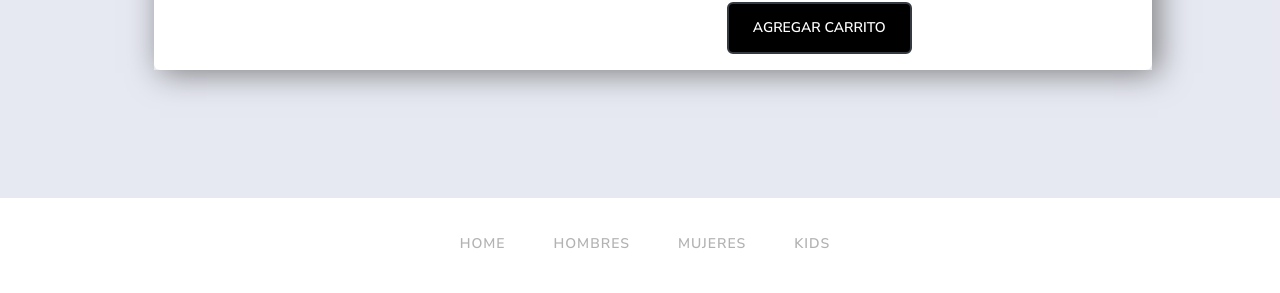
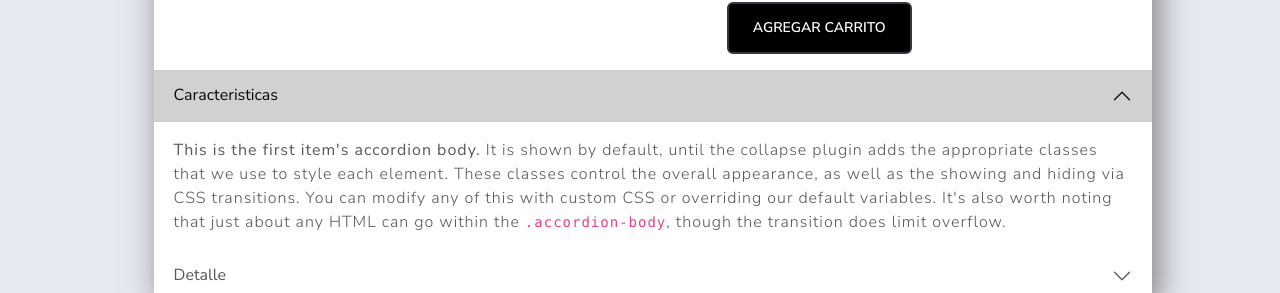
Before and after one commit to gonzal86/Ecommerce-react, a React (Create React App) app: page /detalle/1 in a window 1280 px wide. Shown: the part 643-936 px from the top of the page. Built offline with nearby package versions, Linux system fonts and the light colour scheme; the HTML template or start-up script is replaced by a standard one.

Commit message:
agregando context

```diff
--- a/src/App.js
+++ b/src/App.js
@@ -7,24 +7,27 @@ import ItemDetailContainer from './components/ItemDetailContainer/ItemDetailCont
 import Home from './components/Home/Home';
 import ItemListContainer from './components/ItemListContainer/ItemListContainer';
 import Footer from './components/Footer/Footer';
-import Cartcompra from './components/Cart/Cartcompra';
+import CartView from './components/Cart/CartView';
+import { CartProvider } from './components/Cart/CartContext';
 
 
 function App() {
   return (
+    <CartProvider>
       <BrowserRouter>
         <div className="App">
           <NavBar />
           <Routes>
             <Route path='/' element={<Navigate to="/Home" />} />
             <Route path='/home' element={<Home />}></Route>
-          <Route path='/categoria/:categoria' element={<ItemListContainer/>}></Route>
+            <Route path='/categoria/:categoria' element={<ItemListContainer />}></Route>
             <Route path='/detalle/:id' element={<ItemDetailContainer />}></Route>
-          <Route path='/cart/' element={<Cartcompra />}></Route>
+            <Route path='/Cart/' element={<CartView />}></Route>
           </Routes>
-        <Footer/>
+          <Footer />
         </div>
       </BrowserRouter>
+    </CartProvider>
   );
 }
 
--- /dev/null
+++ b/src/components/Cart/CartContext.jsx
@@ -0,0 +1,65 @@
+import React, { useContext, useState } from 'react';
+import { ShopWindow } from 'react-bootstrap-icons';
+
+const CartContext = React.createContext([]);
+
+export const useCartContext = () => useContext(CartContext)
+
+export const CartProvider = ({ children }) => {
+    /*Logica del carrito de compras*/
+
+    const [cart, setCart] = useState([]);
+
+    /*Funcion para limpiar el carrito */
+    const clearCart = () => {
+        setCart = [];
+    }
+
+    /*Agregar elementos al carrito (verifico si el elemento existe: si existe modifico valores, sino lo agrego al array)*/
+    const addToCart = (item, quantity) => {
+        /*     if (isInCart(item.id)) {
+                setCart(cart.map(product => {
+                    return product.id === item.id ? { ...product, quantity: product.quantity + quantity } : product
+                }));
+                console.log("actualizo");
+                console.log({ cart });
+            }
+            else {
+                setCart([...cart, { item: item, quantity: quantity }])
+                console.log(isInCart(item.id));
+                console.log("Nuevo");
+                console.log(cart);
+            }
+        } */
+
+        if (cart.length === 0) {
+            setCart([...cart, { item: item, quantity: quantity }])
+        } else {
+            const findICart = cart.find(producto => producto.id === item.id)
+            if (findICart) {
+                findICart.quantity = findICart.quantity + quantity
+                setCart([...cart])
+            } else {
+                setCart([...cart, { item: item, quantity: quantity }])
+            }
+        }
+
+        console.log(cart)
+    }
+
+
+    const isInCart = (id) => cart.find(product => product.id === id) ? true : false;
+
+    const removeItem = (id) => setCart(cart.filter(product => product.id !== id));
+
+    return (
+        <CartContext.Provider value={{
+            clearCart,
+            addToCart,
+            isInCart,
+            removeItem
+        }}>
+            {children}
+        </CartContext.Provider>
+    )
+}
--- a/src/components/Cart/Cartcompra.jsx
+++ b/src/components/Cart/CartView.jsx
@@ -1,6 +1,6 @@
 import React from 'react';
 
-const Cartcompra = () => {
+const CartView = () => {
     return (
         <div>
             <h1>esta es la cart del sistema</h1>
@@ -8,4 +8,4 @@ const Cartcompra = () => {
     );
 }
 
-export default Cartcompra;
+export default CartView;
--- a/src/components/Counter/itemCount.jsx
+++ b/src/components/Counter/itemCount.jsx
@@ -3,9 +3,9 @@ import './Counter.css'
 import "bootswatch/dist/lux/bootstrap.min.css";
 import { useState } from 'react';
 
-export const Count = ({ onAdd }) => {
+export const Count = ({stock,onClick}) => {
     const [count, setCount] = useState(0)
-    const [counterStock, setStock] = useState(10)
+    const [counterStock, setStock] = useState(stock)
 
     function add() {
         if (counterStock > 0) {
@@ -27,7 +27,7 @@ export const Count = ({ onAdd }) => {
 
     function reset() {
         setCount(0)
-        setStock(10)
+        setStock(stock)
     }
 
 
@@ -40,7 +40,7 @@ export const Count = ({ onAdd }) => {
                 <button className='btn btn-outline-dark' onClick={reset}> Cancelar </button>
                 <button className='btn btn-outline-dark' onClick={add}> + </button>
                 <div className='btn-carrito'>
-                    <button className='btn btn-outline-dark' onClick={() => onAdd()}> agregar carrito</button>
+                    <button className='btn btn-outline-dark' onClick={()=>onClick(count)}> agregar carrito</button>
                 </div>
             </div>
         </div>
--- a/src/components/Home/Home.jsx
+++ b/src/components/Home/Home.jsx
@@ -8,12 +8,12 @@ const Home = () => {
             <div className='FormaPago'>
                 <div className="container text-center">
                     <div className="row row-cols-4">
-                        <div className="col">Tarjeta de Credito
+                        <div className="col">Credito
                             <div className="align-items-center marg-img">
                                 <img src='https://cdn-icons-png.flaticon.com/512/3037/3037255.png' width='40' height='40' ></img>
                             </div>
                         </div>
-                        <div className="col">Tarjeta de Debito
+                        <div className="col">Debito
                             <div className="align-items-center marg-img">
                                 <img src='https://cdn-icons-png.flaticon.com/512/3592/3592624.png' width='40' height='40' ></img>
                             </div>
--- a/src/components/Item/Item.css
+++ b/src/components/Item/Item.css
@@ -24,3 +24,8 @@
     color: rgb(174, 255, 0);
 
 }
+
+.imagen .img-descuento{
+    width: 70px;
+    height: 70px;
+}
--- a/src/components/Item/Item.jsx
+++ b/src/components/Item/Item.jsx
@@ -15,6 +15,8 @@ function Item({ producto }) {
             <Link to= {`/detalle/${producto.id}`}>
               <button type="button" className="btn btn-outline-primary"> Detalle </button>
             </Link>
+            <img className="img-descuento" src=" https://cdn-icons-gif.flaticon.com/7994/7994396.gif"  alt="..." />
+
           </div>
         </div>
       </div>
--- a/src/components/ItemDetailContainer/ItemDetail.jsx
+++ b/src/components/ItemDetailContainer/ItemDetail.jsx
@@ -3,14 +3,18 @@ import './ItemDetail.css';
 import Count from '../Counter/itemCount';
 import "bootswatch/dist/lux/bootstrap.min.css";
 import { Link } from 'react-router-dom';
+import { useCartContext } from '../Cart/CartContext';
+
 
 export const ItemDetail = ({ item }) => {
 
+    const { addToCart } = useCartContext();
+
     const [show, setshow] = useState(true)
 
-    const onAdd = () => {
+    const onAdd = (count) => {
         setshow(false)
-        console.log({ show })
+        addToCart(item, count);
     }
 
     return (
@@ -27,10 +31,37 @@ export const ItemDetail = ({ item }) => {
                             <p className="card-text">{item.detalle}</p>
                             <h4 className="card-text">$ {item.precio}</h4>
                             {
-                                show ? <Count onAdd={onAdd} /> : <Link to={`/cart/`}>
+                                show ? <Count stock = {item.stock} onClick={onAdd} /> : <Link to={`/cart/`}>
                                     <div className='margin-button'><button type="button" className="btn btn-outline-primary"> Ir al carrito </button></div>
                                 </Link>
                             }
+                        </div>
+                    </div>
+                </div>
+
+                <div className="accordion" id="accordionPanelsStayOpenExample">
+                    <div className="accordion-item">
+                        <h2 className="accordion-header" id="panelsStayOpen-headingOne">
+                            <button className="accordion-button" type="button" data-bs-toggle="collapse" data-bs-target="#panelsStayOpen-collapseOne" aria-expanded="true" aria-controls="panelsStayOpen-collapseOne">
+                                Caracteristicas
+                            </button>
+                        </h2>
+                        <div id="panelsStayOpen-collapseOne" className="accordion-collapse collapse show" aria-labelledby="panelsStayOpen-headingOne">
+                            <div className="accordion-body">
+                                <strong>This is the first item's accordion body.</strong> It is shown by default, until the collapse plugin adds the appropriate classes that we use to style each element. These classes control the overall appearance, as well as the showing and hiding via CSS transitions. You can modify any of this with custom CSS or overriding our default variables. It's also worth noting that just about any HTML can go within the <code>.accordion-body</code>, though the transition does limit overflow.
+                            </div>
+                        </div>
+                    </div>
+                    <div className="accordion-item">
+                        <h2 className="accordion-header" id="panelsStayOpen-headingTwo">
+                            <button className="accordion-button collapsed" type="button" data-bs-toggle="collapse" data-bs-target="#panelsStayOpen-collapseTwo" aria-expanded="false" aria-controls="panelsStayOpen-collapseTwo">
+                                Detalle
+                            </button>
+                        </h2>
+                        <div id="panelsStayOpen-collapseTwo" className="accordion-collapse collapse" aria-labelledby="panelsStayOpen-headingTwo">
+                            <div className="accordion-body">
+                                <strong>This is the second item's accordion body.</strong> It is hidden by default, until the collapse plugin adds the appropriate classes that we use to style each element. These classes control the overall appearance, as well as the showing and hiding via CSS transitions. You can modify any of this with custom CSS or overriding our default variables. It's also worth noting that just about any HTML can go within the <code>.accordion-body</code>, though the transition does limit overflow.
+                            </div>
                         </div>
                     </div>
                 </div>
```
Lines whose indentation alone changed are shown as unchanged.
